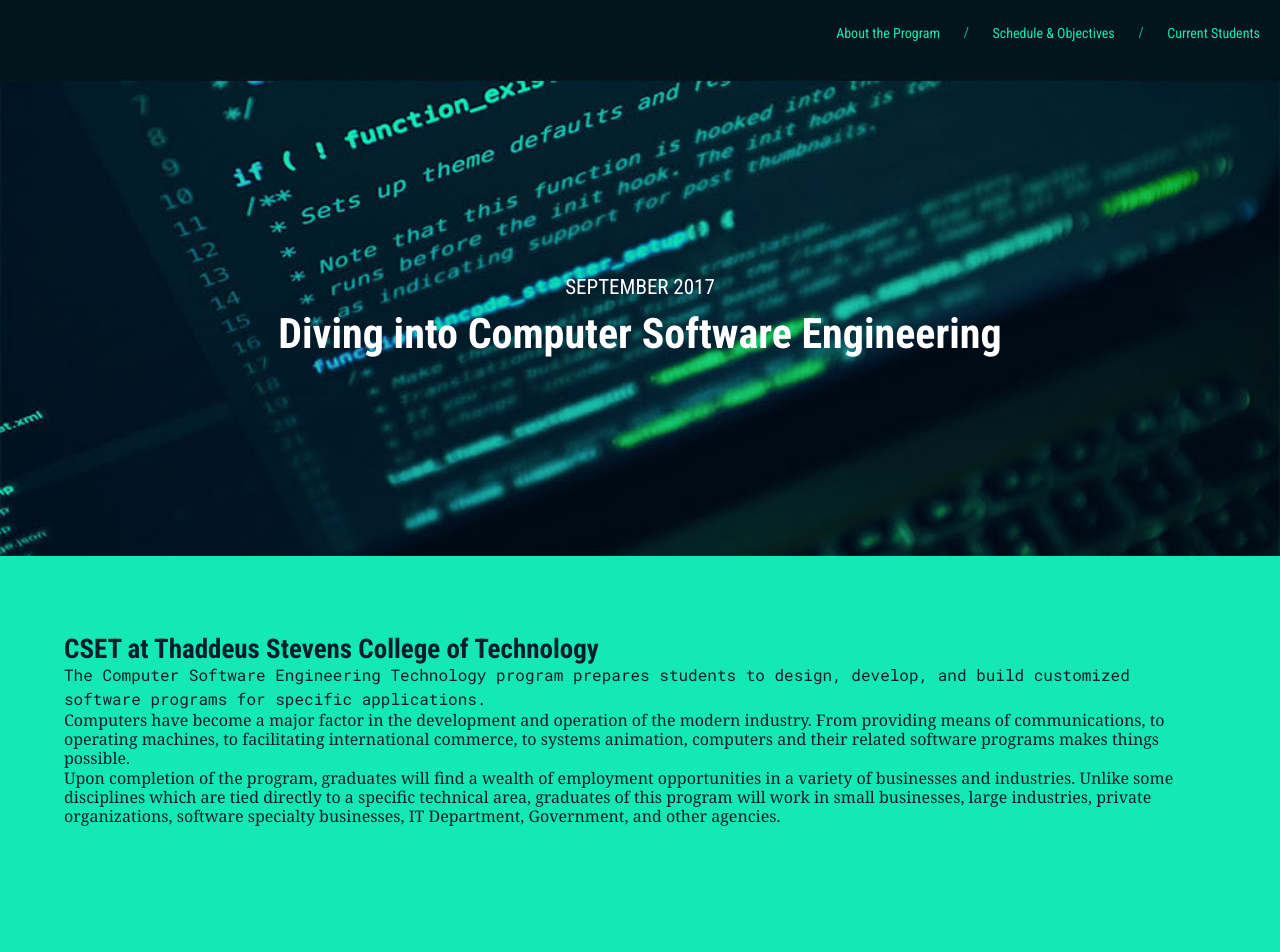
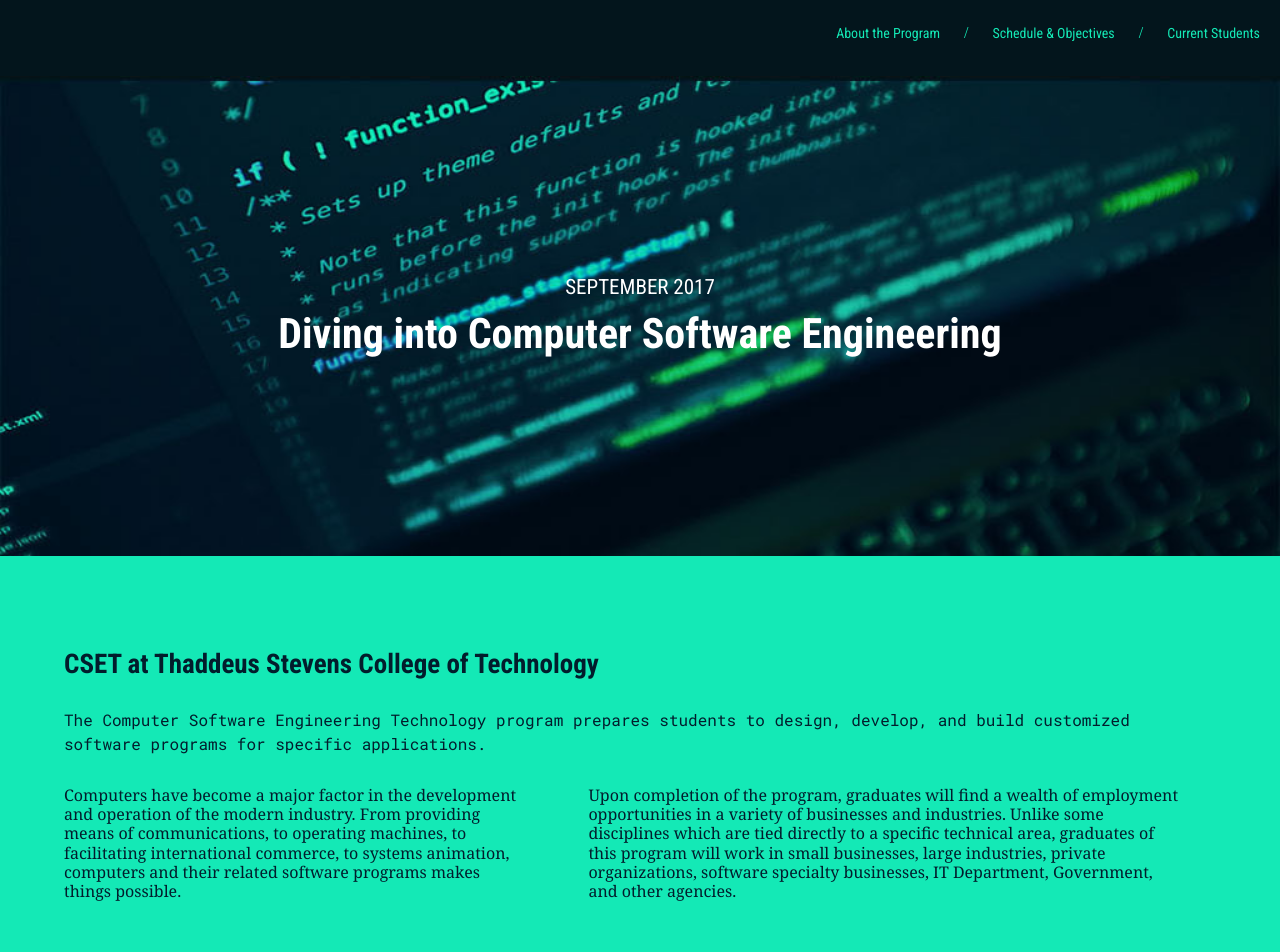
Before and after one commit to brisayswhaat/cset-page, a plain HTML site: page index.html in a window 1280 px wide. Shown: the top 952 px of the page. Drawn offline with Linux system fonts and the light colour scheme.

Commit message:
layout content

```diff
--- a/index.html
+++ b/index.html
@@ -36,8 +36,10 @@
       <article class="the-abs">
         <h2 class="content-header">CSET at Thaddeus Stevens College of Technology</h2>
         <p class="mono">The Computer Software Engineering Technology program prepares students to design, develop, and build customized software programs for specific applications. </p>
-        <p class="copy">Computers have become a major factor in the development and operation of the modern industry. From providing means of communications, to operating machines, to facilitating international commerce, to systems animation, computers and their related software programs makes things possible.</p>
-        <p class="copy">Upon completion of the program, graduates will find a wealth of employment opportunities in a variety of businesses and industries. Unlike some disciplines which are tied directly to a specific technical area, graduates of this program will work in small businesses, large industries, private organizations, software specialty businesses, IT Department, Government, and other agencies.</p>
+        <div class="flex-row">
+          <p class="copy">Computers have become a major factor in the development and operation of the modern industry. From providing means of communications, to operating machines, to facilitating international commerce, to systems animation, computers and their related software programs makes things possible.</p>
+          <p class="copy">Upon completion of the program, graduates will find a wealth of employment opportunities in a variety of businesses and industries. Unlike some disciplines which are tied directly to a specific technical area, graduates of this program will work in small businesses, large industries, private organizations, software specialty businesses, IT Department, Government, and other agencies.</p>
+        </div>
       </article>
     </section>
 
--- a/style.css
+++ b/style.css
@@ -129,6 +129,18 @@ h1, h2 {
 	width: 90%;
 	margin: 0 auto;
 	padding: 80px 0 150px;
+	display: flex;
+	flex-direction: column;
+}
+
+.the-abs .content-header,
+.the-abs .mono,
+.the-abs .copy {
+	display: flex;
+}
+
+.flex-row {
+	display: flex;
 }
 
 .content-header {
@@ -151,3 +163,19 @@ h1, h2 {
 	line-height: 1.2;
 	color: #021d2c;
 }
+
+.the-abs .content-header {
+	margin: 15px 0;
+}
+
+.the-abs .mono {
+	margin: 15px 0;
+}
+
+.flex-row .copy {
+	margin: 15px 30px;
+}
+
+.flex-row .copy:first-of-type {
+	margin-left: 0;
+}
```
